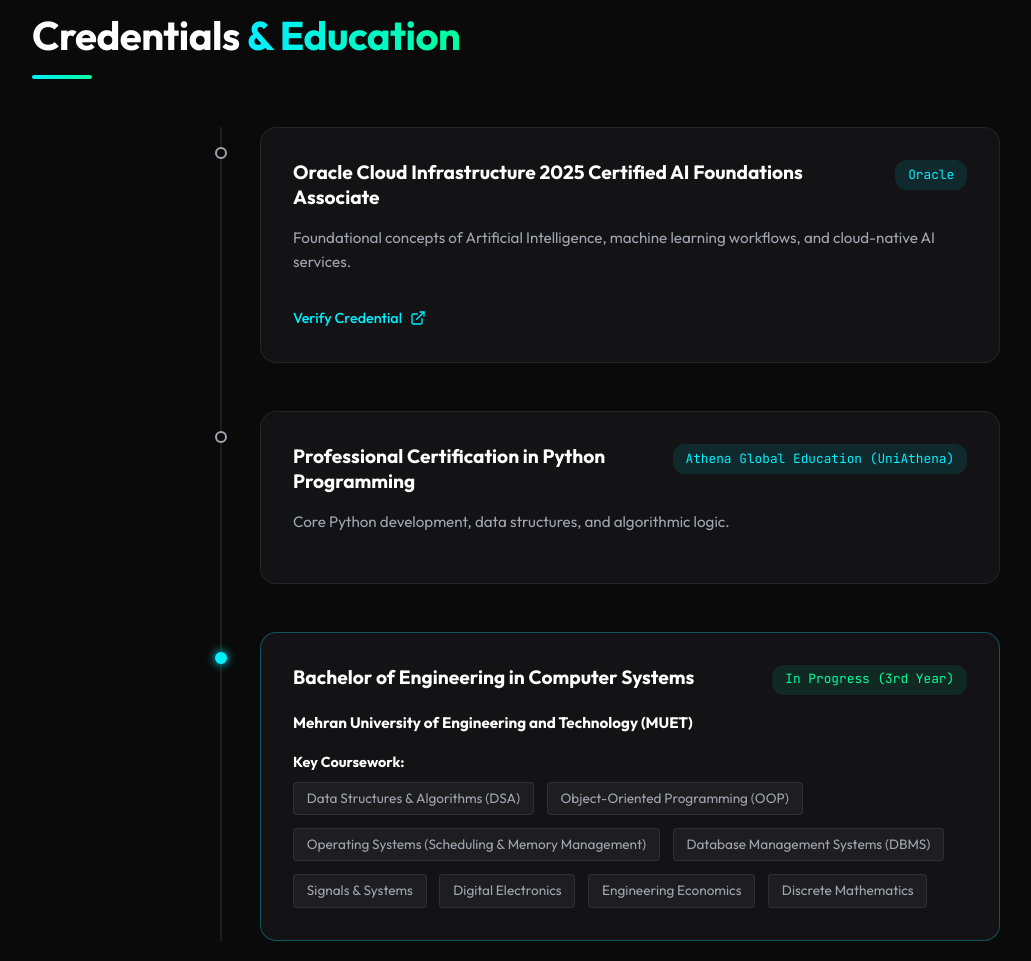
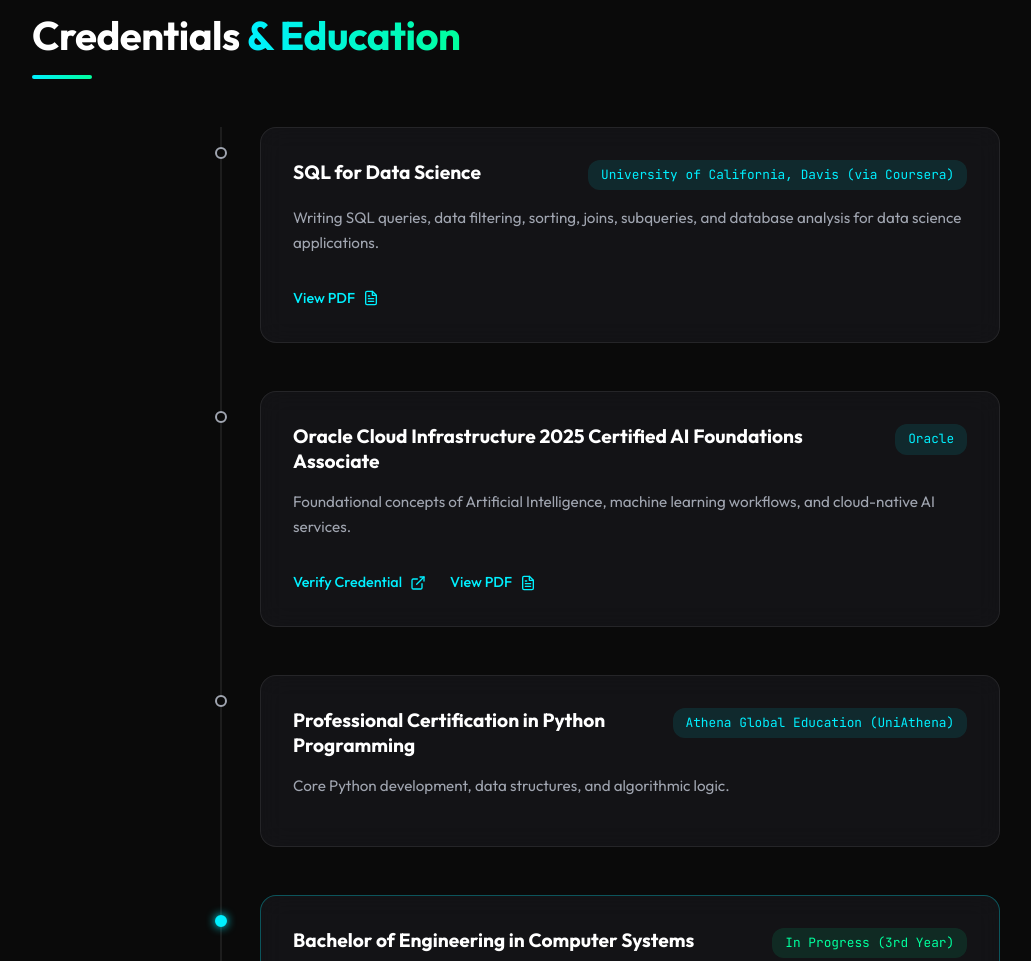
Before and after one commit to mhussain786360/Portfolio, a plain HTML site: page index.html in a window 1280 px wide. Shown: the part 2849-3810 px from the top of the page, without its empty margins (40-1071 px from the left). Drawn offline with Linux system fonts and the light colour scheme.

Commit message:
Add files via upload

```diff
--- a/index.html
+++ b/index.html
@@ -262,17 +262,37 @@
                         <div class="timeline-dot"></div>
                         <div class="timeline-content glass-panel">
                             <div class="cert-header">
-                                <h3>Oracle Cloud Infrastructure 2025 Certified AI Foundations Associate</h3>
-                                <span class="issuer">Oracle</span>
+                                <h3>SQL for Data Science</h3>
+                                <span class="issuer">University of California, Davis (via Coursera)</span>
                             </div>
-                            <p>Foundational concepts of Artificial Intelligence, machine learning workflows, and cloud-native AI services.</p>
-                            <a href="https://catalog-education.oracle.com/pls/certview/sharebadge?id=30176333BA12218A2E030901194FE4BBE606DA3B40A0A614B5DA1D1198F196D3" target="_blank" class="verify-link">
-                                Verify Credential <svg xmlns="http://www.w3.org/2000/svg" width="16" height="16" viewBox="0 0 24 24" fill="none" stroke="currentColor" stroke-width="2" stroke-linecap="round" stroke-linejoin="round"><path d="M18 13v6a2 2 0 0 1-2 2H5a2 2 0 0 1-2-2V8a2 2 0 0 1 2-2h6"></path><polyline points="15 3 21 3 21 9"></polyline><line x1="10" y1="14" x2="21" y2="3"></line></svg>
+                            <p>Writing SQL queries, data filtering, sorting, joins, subqueries, and database analysis for data science applications.</p>
+                            <a href="Certification_SQL.pdf" target="_blank" class="verify-link">
+                                View PDF <svg xmlns="http://www.w3.org/2000/svg" width="16" height="16" viewBox="0 0 24 24" fill="none" stroke="currentColor" stroke-width="2" stroke-linecap="round" stroke-linejoin="round"><path d="M14 2H6a2 2 0 0 0-2 2v16a2 2 0 0 0 2 2h12a2 2 0 0 0 2-2V8z"></path><polyline points="14 2 14 8 20 8"></polyline><line x1="16" y1="13" x2="8" y2="13"></line><line x1="16" y1="17" x2="8" y2="17"></line><polyline points="10 9 9 9 8 9"></polyline></svg>
                             </a>
                         </div>
                     </div>
 
                     <!-- Cert 2 -->
+                    <div class="timeline-item">
+                        <div class="timeline-dot"></div>
+                        <div class="timeline-content glass-panel">
+                            <div class="cert-header">
+                                <h3>Oracle Cloud Infrastructure 2025 Certified AI Foundations Associate</h3>
+                                <span class="issuer">Oracle</span>
+                            </div>
+                            <p>Foundational concepts of Artificial Intelligence, machine learning workflows, and cloud-native AI services.</p>
+                            <div style="display: flex; gap: 1.5rem; flex-wrap: wrap;">
+                                <a href="https://catalog-education.oracle.com/pls/certview/sharebadge?id=30176333BA12218A2E030901194FE4BBE606DA3B40A0A614B5DA1D1198F196D3" target="_blank" class="verify-link">
+                                    Verify Credential <svg xmlns="http://www.w3.org/2000/svg" width="16" height="16" viewBox="0 0 24 24" fill="none" stroke="currentColor" stroke-width="2" stroke-linecap="round" stroke-linejoin="round"><path d="M18 13v6a2 2 0 0 1-2 2H5a2 2 0 0 1-2-2V8a2 2 0 0 1 2-2h6"></path><polyline points="15 3 21 3 21 9"></polyline><line x1="10" y1="14" x2="21" y2="3"></line></svg>
+                                </a>
+                                <a href="Certification_Oracle.pdf" target="_blank" class="verify-link">
+                                    View PDF <svg xmlns="http://www.w3.org/2000/svg" width="16" height="16" viewBox="0 0 24 24" fill="none" stroke="currentColor" stroke-width="2" stroke-linecap="round" stroke-linejoin="round"><path d="M14 2H6a2 2 0 0 0-2 2v16a2 2 0 0 0 2 2h12a2 2 0 0 0 2-2V8z"></path><polyline points="14 2 14 8 20 8"></polyline><line x1="16" y1="13" x2="8" y2="13"></line><line x1="16" y1="17" x2="8" y2="17"></line><polyline points="10 9 9 9 8 9"></polyline></svg>
+                                </a>
+                            </div>
+                        </div>
+                    </div>
+
+                    <!-- Cert 3 -->
                     <div class="timeline-item">
                         <div class="timeline-dot"></div>
                         <div class="timeline-content glass-panel">
```
Also changed, not shown: 1 other file.
